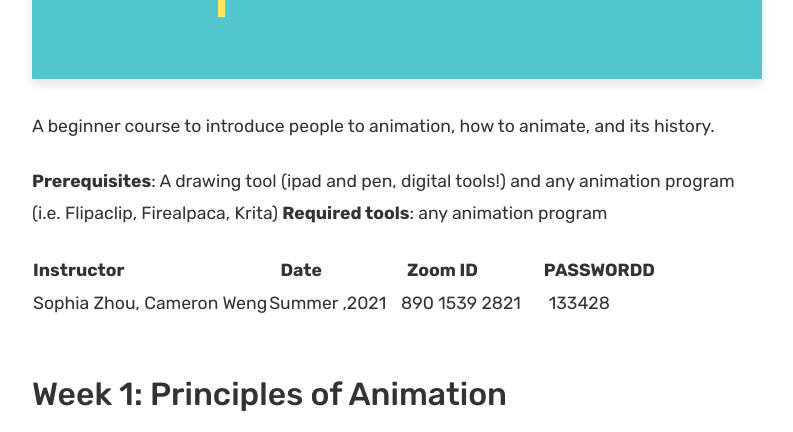
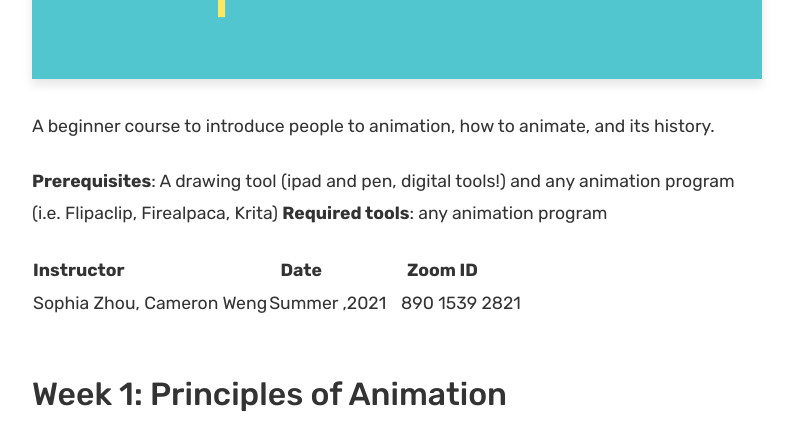
Before and after one commit to irvinecodingclub/irvinecodingclub.github.io, a Jekyll site: the page built from _posts/2020-03-12-introduction-to-animation.md, in a window 1280 px wide and 900 px high, scrolled down 1113 px, cut to the strip 0-432 px from the top of the window. Shown: the whole strip, without its empty margins (53-846 px from the left). Built offline with Jekyll 4.4.1, drawn with Linux system fonts in a browser that asks for light colours; comment, search, counter and statistics services are not loaded.

Commit message:
Update 2020-03-12-introduction-to-animation.md

```diff
--- a/_posts/2020-03-12-introduction-to-animation.md
+++ b/_posts/2020-03-12-introduction-to-animation.md
@@ -15,9 +15,9 @@ A beginner course to introduce people to animation, how to animate, and its hist
 **Required tools**: any animation program
 
 
-| Instructor  | &nbsp;&nbsp;&nbsp;Date&nbsp; | &nbsp;&nbsp; &nbsp;&nbsp;Zoom ID &nbsp; | &nbsp;PASSWORDD  |
-| :---        |    :----   |          :--- |  :--- |
-|Sophia Zhou, Cameron Weng | Summer ,2021   | &nbsp;&nbsp; 890 1539 2821 &nbsp; &nbsp; |&nbsp; 133428|
+| Instructor  | &nbsp;&nbsp;&nbsp;Date&nbsp; | &nbsp;&nbsp; &nbsp;&nbsp;Zoom ID &nbsp; |
+| :---        |    :----   |          :--- |
+|Sophia Zhou, Cameron Weng | Summer ,2021   | &nbsp;&nbsp; 890 1539 2821 &nbsp; &nbsp; |
 
 <br/>
 
```
